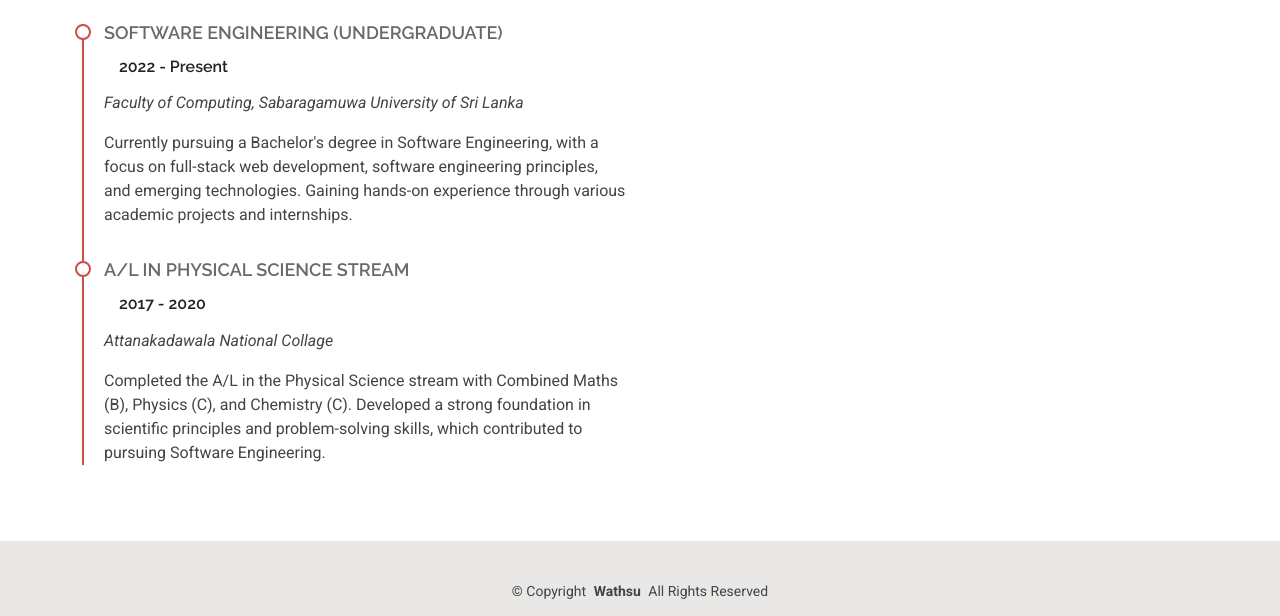
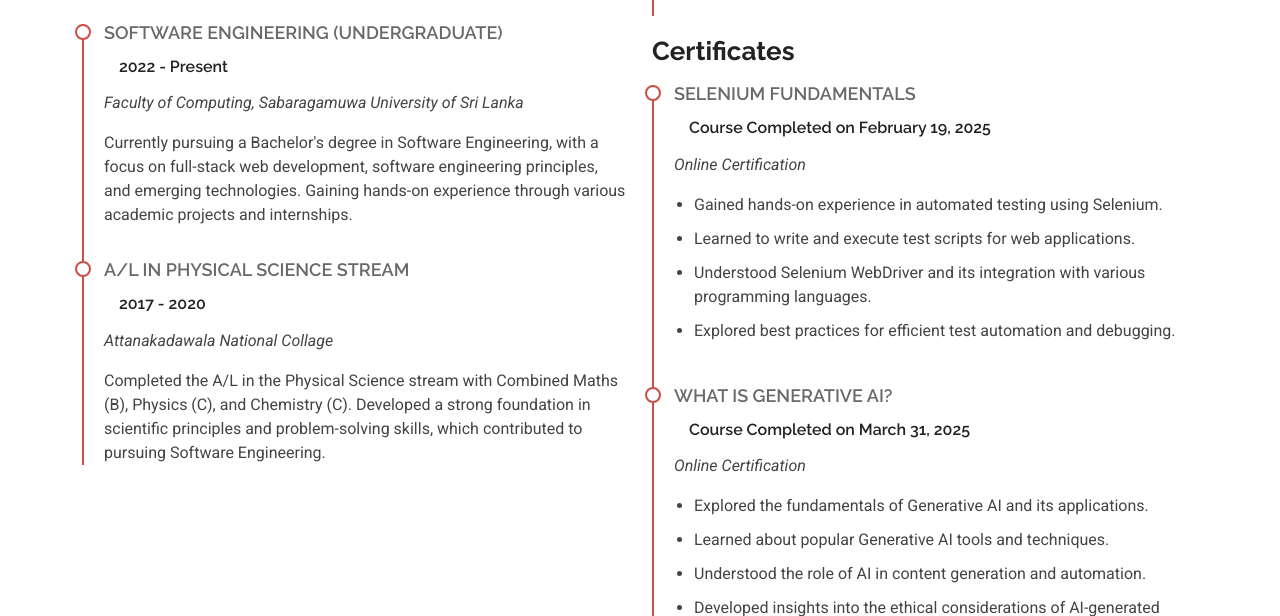
Before and after one commit to Wathsu4/New_Portfolio, a plain HTML site: page resume.html in a window 1280 px wide. Shown: the part 709-1325 px from the top of the page. Drawn offline with Linux system fonts and the light colour scheme.

Commit message:
Certificates

```diff
--- a/resume.html
+++ b/resume.html
@@ -196,6 +196,61 @@
                 </ul>
               </div>
               <!-- Edn Resume Item -->
+              <h3 class="resume-title">Certificates</h3>
+
+              <div class="resume-item">
+                <a
+                  href="https://drive.google.com/file/d/1dx0QEVeLXbUS9WvLLL1Dc6tnPqdbfTUg/view?usp=sharing"
+                >
+                  <h4>Selenium Fundamentals</h4></a
+                >
+                <h5>Course Completed on February 19, 2025</h5>
+                <p><em>Online Certification </em></p>
+                <ul>
+                  <li>
+                    Gained hands-on experience in automated testing using
+                    Selenium.
+                  </li>
+                  <li>
+                    Learned to write and execute test scripts for web
+                    applications.
+                  </li>
+                  <li>
+                    Understood Selenium WebDriver and its integration with
+                    various programming languages.
+                  </li>
+                  <li>
+                    Explored best practices for efficient test automation and
+                    debugging.
+                  </li>
+                </ul>
+              </div>
+              <div class="resume-item">
+                <a
+                  href="https://drive.google.com/file/d/1roLUn4HA9RF2t5i8JJb6EBXnCJr5vMYk/view?usp=sharing"
+                >
+                  <h4>What Is Generative AI?</h4></a
+                >
+                <h5>Course Completed on March 31, 2025</h5>
+                <p><em>Online Certification </em></p>
+                <ul>
+                  <li>
+                    Explored the fundamentals of Generative AI and its
+                    applications.
+                  </li>
+                  <li>
+                    Learned about popular Generative AI tools and techniques.
+                  </li>
+                  <li>
+                    Understood the role of AI in content generation and
+                    automation.
+                  </li>
+                  <li>
+                    Developed insights into the ethical considerations of
+                    AI-generated content.
+                  </li>
+                </ul>
+              </div>
             </div>
           </div>
         </div>
```
